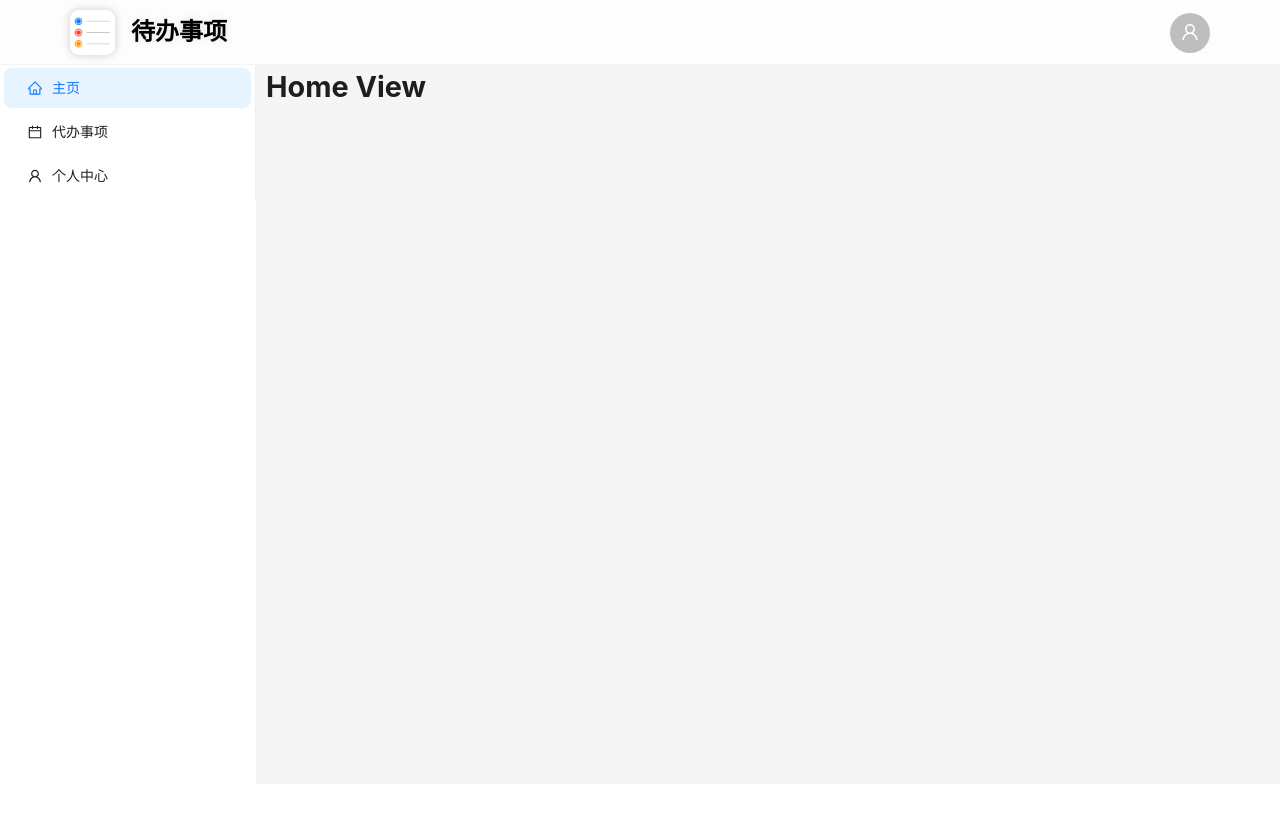
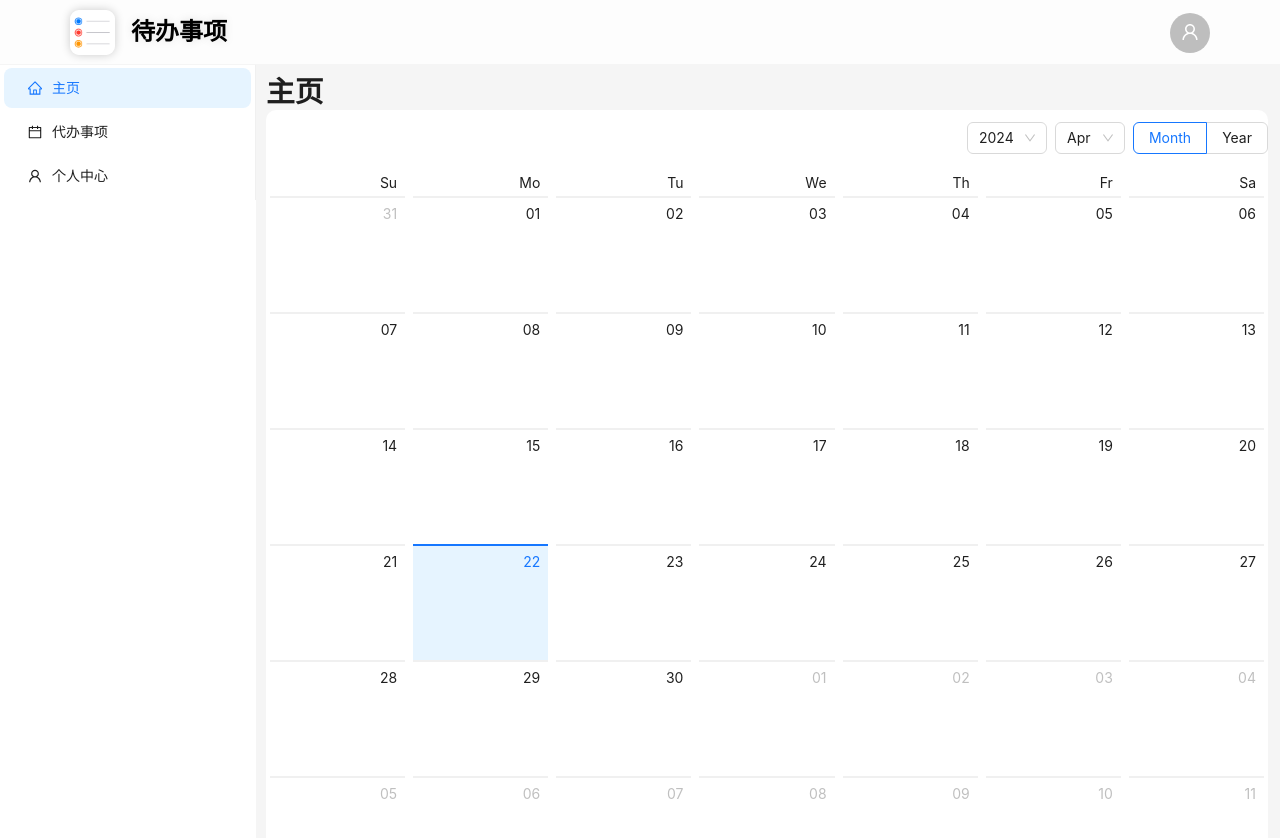
Before and after one commit to ChrisKimZHT/web-exp-frontend, a React (Create React App) app: page / in a window 1280 px wide. Shown: the top 838 px of the page. Before the commit the page ends 800 px from the top, so only its background shows below. Built offline with nearby package versions, Linux system fonts and the light colour scheme.

Commit message:
[feat] 日历

```diff
--- a/src/view/HomeView.jsx
+++ b/src/view/HomeView.jsx
@@ -1,11 +1,15 @@
 import React from 'react';
 import './HomeView.scss';
+import { Calendar } from 'antd';
 
 const HomeView = () => {
   return (
     <div className='home-view'>
       <div className='title'>
-        Home View
+        主页
+      </div>
+      <div className='calender-container'>
+        <Calendar />
       </div>
     </div>
   );
--- a/src/view/HomeView.scss
+++ b/src/view/HomeView.scss
@@ -6,4 +6,11 @@
     font-size: 1.8rem;
     font-weight: bold;
   }
+
+  .calender-container{
+    margin-right: 12px;
+    margin-bottom: 12px;
+    border-radius: 10px;
+    overflow: hidden;
+  }
 }
```
